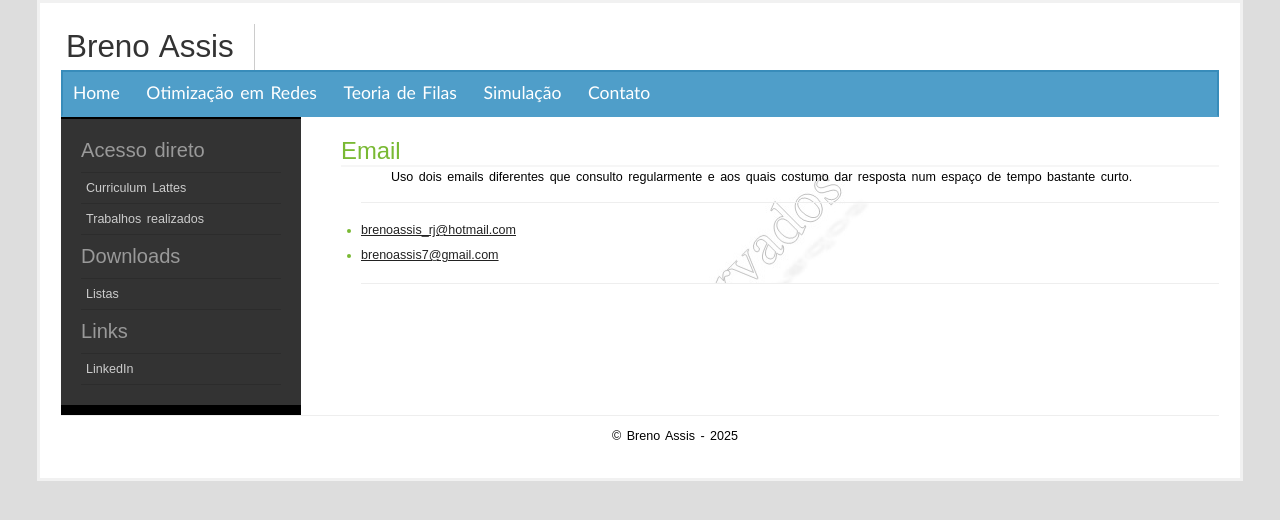
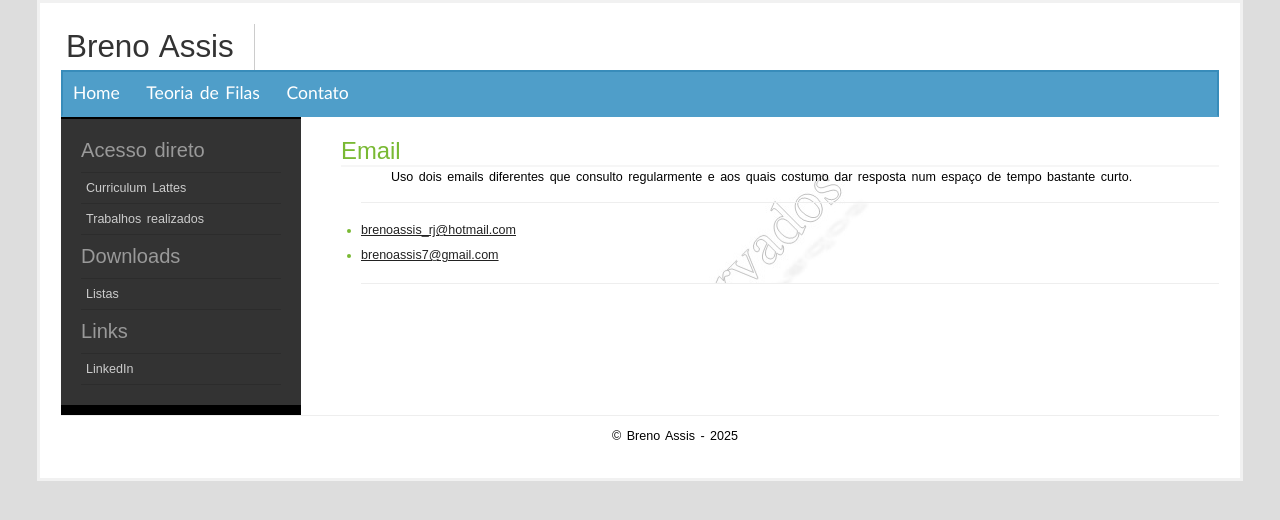
Before and after one commit to brenoassis32/Calculadora-de-Filas---Sistemas-Markovianos, a plain HTML site: page contato.html in a window 1280 px wide. Drawn offline with Linux system fonts and the light colour scheme.

Commit message:
Update contato.html

```diff
--- a/contato.html
+++ b/contato.html
@@ -22,84 +22,62 @@
 
 				<h1>Breno Assis</h1>
 
-
 				<ul id="nav">
-
 					<li>
 						<a href="index.html" class="active">Home</a>
 					</li>
-
-<li>
-<a href="otimizacao_em_redes.html" >Otimização em Redes</a>
-</li>
-
 					<li>
 						<a href="filas.html" >Teoria de Filas</a>
 					</li>
-
-<li>
-<a href="simulacao.html" >Simulação</a>
-</li>
-
 					<li>
 						<a href="contato.html">Contato</a>
 					</li>
+				</ul>
 
 			</div>
 
 			<div id="sidebar">
-
 				<h2>Acesso direto</h2>
 
 				<ul class="subnav">
-
 					<li>
 						<a href="http://lattes.cnpq.br/7026944709521992"><b>»</b>Curriculum Lattes</a>
 					</li>
-
 					<li>
 						<a href="trabalhos.html"><b>»</b>Trabalhos realizados</a>
 					</li>
-
 				</ul>
-
 
 				<h2>Downloads</h2>
 
 				<ul class="subnav">
-
 					<li>
 						<a href=""><b>»</b>Listas</a>
 					</li>
-
 				</ul>
 
 
 				<h2>Links</h2>
 
 				<ul class="subnav">
-
 					<li>
 						<a href="https://www.linkedin.com/in/breno-assis-4431a6111/"><b>»</b>LinkedIn</a>
 					</li>
-
 				</ul>
 
 
 				</div>
 
 				<div id="contentnorightbar">
-
 					<h2 id="email">Email</h2>
-
 					<p>
-
 						Uso dois emails diferentes que consulto regularmente e aos quais costumo dar resposta num espaço de tempo bastante curto.
 					</p>
 					<ul>
 						<li><a href="mailto:brenoassis_rj@hotmail.com">brenoassis_rj@hotmail.com</a></li>
 						<li><a href="mailto:brenoassis7@gmail.com">brenoassis7@gmail.com</a></li>
 					</ul>
+
 				</div>
 
 
```
Lines whose indentation alone changed are shown as unchanged.
